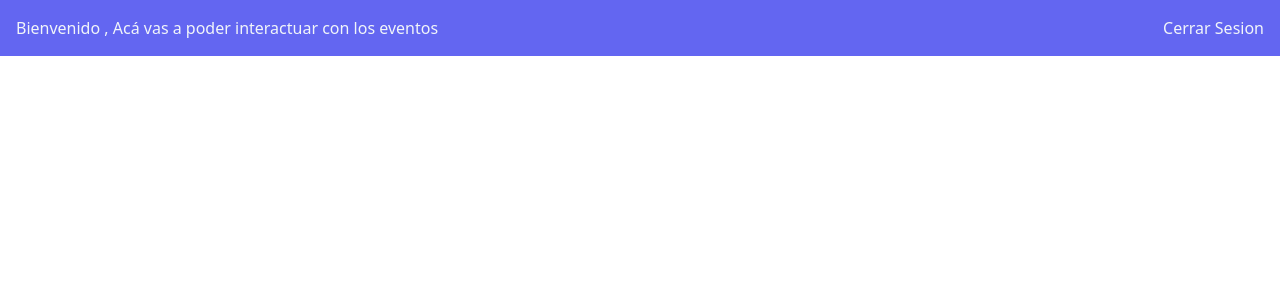
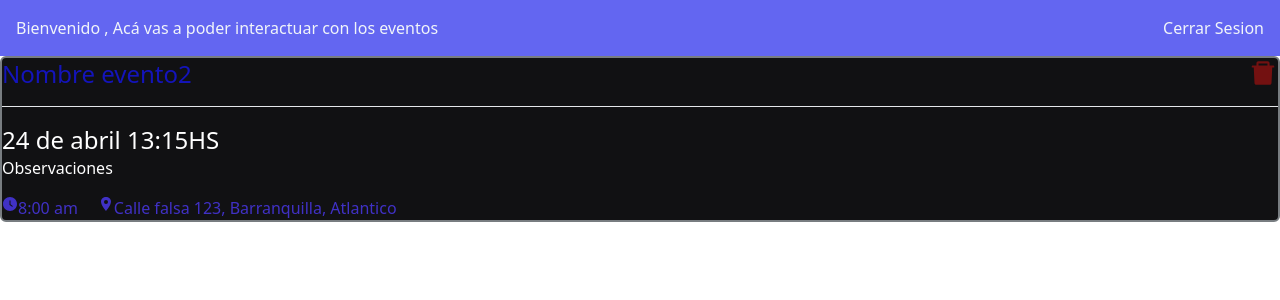
Before and after one commit to mcsmsxfm56/fleexw, a Next.js app in the folder flipper/: page /home in a window 1280 px wide. Shown: the top 300 px of the page. Built offline with nearby package versions, Linux system fonts and the light colour scheme; no server answers.

Commit message:
cardEvent terminada

```diff
--- a/flipper/package.json
+++ b/flipper/package.json
@@ -23,10 +23,10 @@
     "formik": "^2.2.9",
     "jsonwebtoken": "^9.0.0",
     "next": "13.3.0",
-    "pg": "^8.10.0",
     "postcss": "8.4.21",
     "react": "18.2.0",
     "react-dom": "18.2.0",
+    "react-icons": "^4.8.0",
     "tailwindcss": "3.3.1",
     "typescript": "5.0.4",
     "validator": "^13.9.0",
--- /dev/null
+++ b/flipper/src/components/EventCard.tsx
@@ -0,0 +1,32 @@
+import { AiFillDelete, AiFillClockCircle } from "react-icons/ai";
+import { IoLocationSharp } from "react-icons/io5";
+
+interface EventCardProps {
+  nombreEvento: string;
+  fechaEvento: string;
+  observaciones: string;
+  hora: string;
+  direccion: string;
+}
+
+export default function EventCard(CardEvent: EventCardProps) {
+  return (
+    <div className="bg-[#111113] rounded-md border-2 border-[#787d81] h-[166px] flex flex-col justify-between">
+      <div className="flex justify-between">
+        <p className="text-[#1414ba] text-2xl">{CardEvent.nombreEvento}</p>
+        <AiFillDelete className="text-[#731111]" size={30} />
+      </div>
+      <hr></hr>
+      <div className="text-white">
+        <p className="text-2xl">{CardEvent.fechaEvento}</p>
+        <p>{CardEvent.observaciones}</p>
+      </div>
+      <div className="text-[#4031c6] flex">
+        <AiFillClockCircle />
+        <p className="mr-5">{CardEvent.hora}</p>
+        <IoLocationSharp />
+        {CardEvent.direccion}
+      </div>
+    </div>
+  );
+}
--- a/flipper/src/pages/home/index.tsx
+++ b/flipper/src/pages/home/index.tsx
@@ -1,17 +1,29 @@
+import EventCard from "@/components/EventCard";
 import { useSesionUsuarioContext } from "@/hooks/useSesionUsuarioContext";
 import { log } from "console";
 
+const hardcoded = {
+  nombreEvento: "Nombre evento2",
+  fechaEvento: "24 de abril 13:15HS",
+  observaciones: "Observaciones",
+  hora: "8:00 am",
+  direccion: "Calle falsa 123, Barranquilla, Atlantico",
+};
+
 export default function Home() {
-  const {logout, nombre} = useSesionUsuarioContext()
+  const { logout, nombre } = useSesionUsuarioContext();
 
   const handleCerrarSesion = () => {
-    logout()
-  }
+    logout();
+  };
 
   return (
-    <div className="bg-indigo-500 text-slate-100 p-4 flex justify-between">
-      Bienvenido {nombre}, Acá vas a poder interactuar con los eventos
-      <button onClick={handleCerrarSesion}>Cerrar Sesion</button>
+    <div>
+      <div className="bg-indigo-500 text-slate-100 p-4 flex justify-between">
+        Bienvenido {nombre}, Acá vas a poder interactuar con los eventos
+        <button onClick={handleCerrarSesion}>Cerrar Sesion</button>
+      </div>
+      <EventCard {...hardcoded} />
     </div>
   );
 }
```
Also changed, not shown: 1 other file (tests, documents, lock files or other folders).
